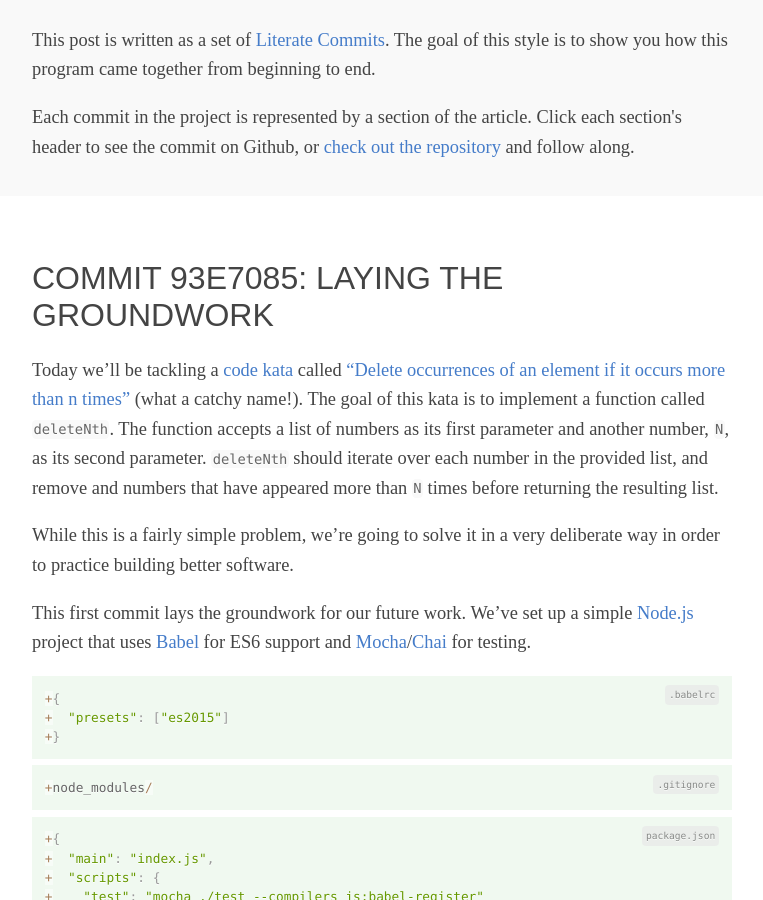
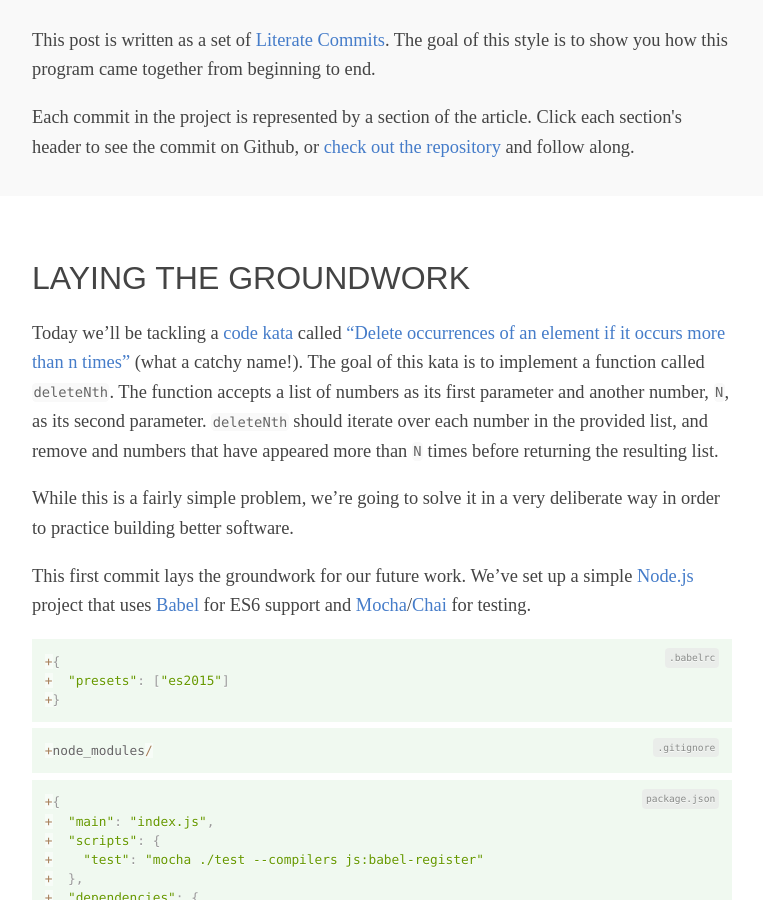
Before and after one commit to pcorey/pcorey.github.io, a Jekyll site: the page built from _posts/2016-07-11-delete-occurrences-of-an-element.markdown, in a window 1280 px wide and 900 px high, scrolled down 360 px. Shown: the whole window, without its empty margins (258-1021 px from the left). Built offline with Jekyll 4.4.1, drawn with Linux system fonts in a browser that asks for light colours; nearby versions of some CDN libraries.

Commit message:
Removed commit#

```diff
--- a/_posts/2016-07-11-delete-occurrences-of-an-element.markdown
+++ b/_posts/2016-07-11-delete-occurrences-of-an-element.markdown
@@ -6,7 +6,7 @@ repo: "https://github.com/pcorey/delete-occurrences-of-an-element-if-it-occurs-m
 tags: ["literate-commits"]
 ---
 
-# [Commit 93e7085: Laying the Groundwork]({{page.repo}}/commit/93e70856fc1a14685ea86f215cf20218f4466daa)
+# [Laying the Groundwork]({{page.repo}}/commit/93e70856fc1a14685ea86f215cf20218f4466daa)
 
 Today we'll be tackling a [code kata](https://www.codewars.com/) called
 [“Delete occurrences of an element if it occurs more than n
```
